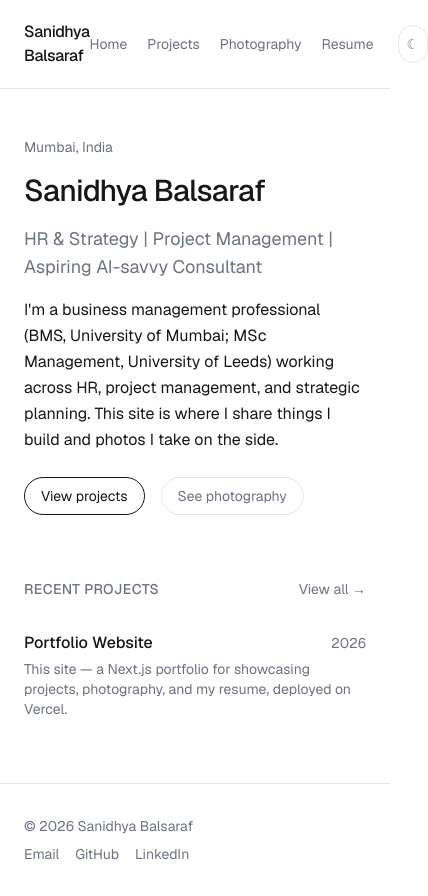
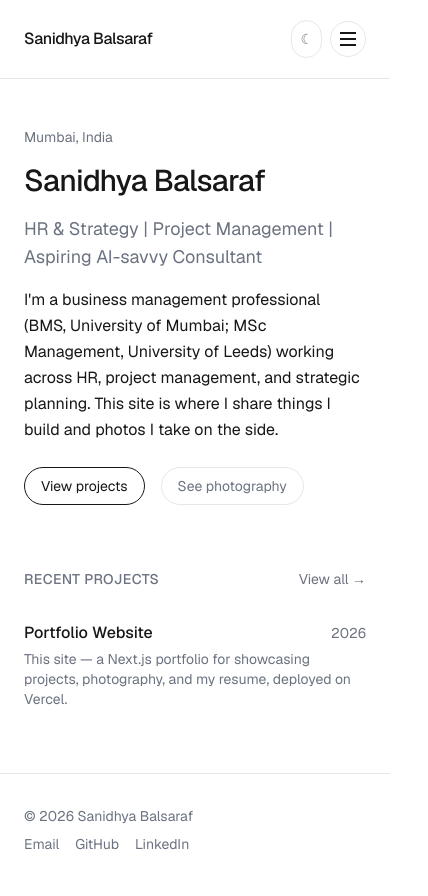
Before and after one commit to sanidhyasbalsaraf-lgtm/sanidhyas-portfolio, a Next.js app: page / in a window 390 px wide. Shown: the whole page, 428 px wide, since content can reach past the window. Built offline with nearby package versions, Linux system fonts and the light colour scheme.

Commit message:
Add mobile nav, lightbox keyboard nav, and fix footer/project links
- Header collapses to a hamburger menu below the sm breakpoint instead of wrapping
- Photo lightbox supports Escape/ArrowLeft/ArrowRight
- Footer and project card now point to real GitHub/LinkedIn URLs

```diff
--- a/src/components/Header.tsx
+++ b/src/components/Header.tsx
@@ -1,3 +1,6 @@
+"use client";
+
+import { useState } from "react";
 import Link from "next/link";
 import ThemeToggle from "./ThemeToggle";
 import { site } from "@/data/site";
@@ -10,13 +13,20 @@ const links = [
 ];
 
 export default function Header() {
+  const [menuOpen, setMenuOpen] = useState(false);
+
   return (
-    <header className="border-b border-border">
+    <header className="relative border-b border-border">
       <div className="mx-auto flex max-w-3xl items-center justify-between px-6 py-5">
-        <Link href="/" className="font-medium tracking-tight">
+        <Link
+          href="/"
+          className="font-medium tracking-tight"
+          onClick={() => setMenuOpen(false)}
+        >
           {site.name}
         </Link>
-        <nav className="flex items-center gap-6">
+
+        <nav className="hidden items-center gap-6 sm:flex">
           <ul className="flex gap-5 text-sm text-muted">
             {links.map((link) => (
               <li key={link.href}>
@@ -31,7 +41,45 @@ export default function Header() {
           </ul>
           <ThemeToggle />
         </nav>
+
+        <div className="flex items-center gap-2 sm:hidden">
+          <ThemeToggle />
+          <button
+            onClick={() => setMenuOpen((open) => !open)}
+            aria-label={menuOpen ? "Close menu" : "Open menu"}
+            aria-expanded={menuOpen}
+            className="flex h-9 w-9 items-center justify-center rounded-full border border-border text-foreground"
+          >
+            {menuOpen ? (
+              <span className="text-lg leading-none">✕</span>
+            ) : (
+              <span className="flex flex-col gap-1">
+                <span className="block h-0.5 w-4 bg-foreground" />
+                <span className="block h-0.5 w-4 bg-foreground" />
+                <span className="block h-0.5 w-4 bg-foreground" />
+              </span>
+            )}
+          </button>
+        </div>
       </div>
+
+      {menuOpen && (
+        <nav className="border-t border-border sm:hidden">
+          <ul className="mx-auto flex max-w-3xl flex-col px-6 py-2 text-sm text-muted">
+            {links.map((link) => (
+              <li key={link.href}>
+                <Link
+                  href={link.href}
+                  onClick={() => setMenuOpen(false)}
+                  className="block py-3 transition hover:text-foreground"
+                >
+                  {link.label}
+                </Link>
+              </li>
+            ))}
+          </ul>
+        </nav>
+      )}
     </header>
   );
 }
--- a/src/components/PhotoGallery.tsx
+++ b/src/components/PhotoGallery.tsx
@@ -1,6 +1,6 @@
 "use client";
 
-import { useState } from "react";
+import { useEffect, useState } from "react";
 import Image from "next/image";
 import type { Photo } from "@/lib/photos";
 
@@ -13,9 +13,23 @@ export default function PhotoGallery({ photos }: { photos: Photo[] }) {
   }
 
   function show(delta: number) {
+    setActiveIndex((current) =>
+      current === null ? null : (current + delta + photos.length) % photos.length,
+    );
+  }
+
+  useEffect(() => {
     if (activeIndex === null) return;
-    setActiveIndex((activeIndex + delta + photos.length) % photos.length);
-  }
+
+    function handleKeyDown(e: KeyboardEvent) {
+      if (e.key === "Escape") close();
+      else if (e.key === "ArrowLeft") show(-1);
+      else if (e.key === "ArrowRight") show(1);
+    }
+
+    window.addEventListener("keydown", handleKeyDown);
+    return () => window.removeEventListener("keydown", handleKeyDown);
+  }, [activeIndex]);
 
   return (
     <>
--- a/src/data/projects.ts
+++ b/src/data/projects.ts
@@ -15,7 +15,7 @@ export const projects: Project[] = [
     description:
       "This site — a Next.js portfolio for showcasing projects, photography, and my resume, deployed on Vercel.",
     tags: ["Next.js", "TypeScript", "Tailwind CSS"],
-    repo: "https://github.com/your-username/portfolio",
+    repo: "https://github.com/sanidhyasbalsaraf-lgtm/sanidhyas-portfolio",
     year: "2026",
   },
 ];
--- a/src/data/site.ts
+++ b/src/data/site.ts
@@ -7,7 +7,7 @@ export const site = {
   location: "Mumbai, India",
   email: "sanidhyasbalsaraf@gmail.com",
   social: {
-    github: "https://github.com/your-username",
-    linkedin: "https://linkedin.com/in/your-profile",
+    github: "https://github.com/sanidhyasbalsaraf-lgtm",
+    linkedin: "https://www.linkedin.com/in/sanidhyabalsaraf/",
   },
 };
```
